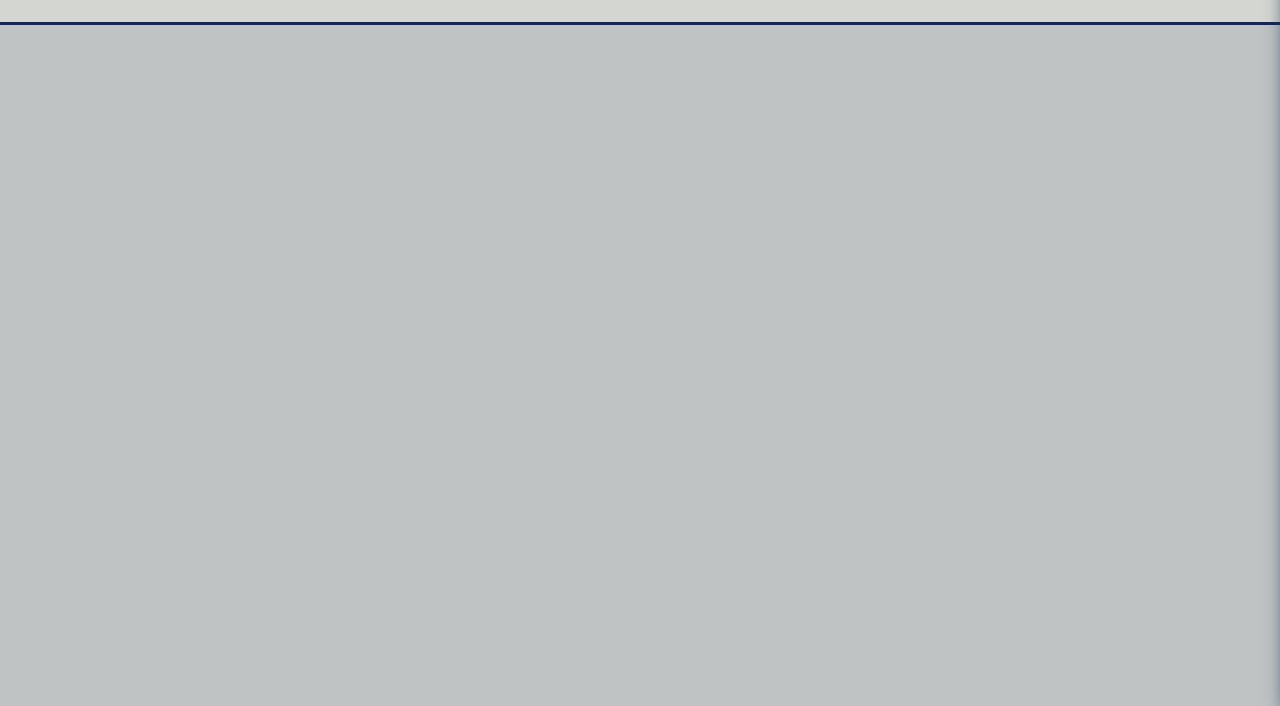
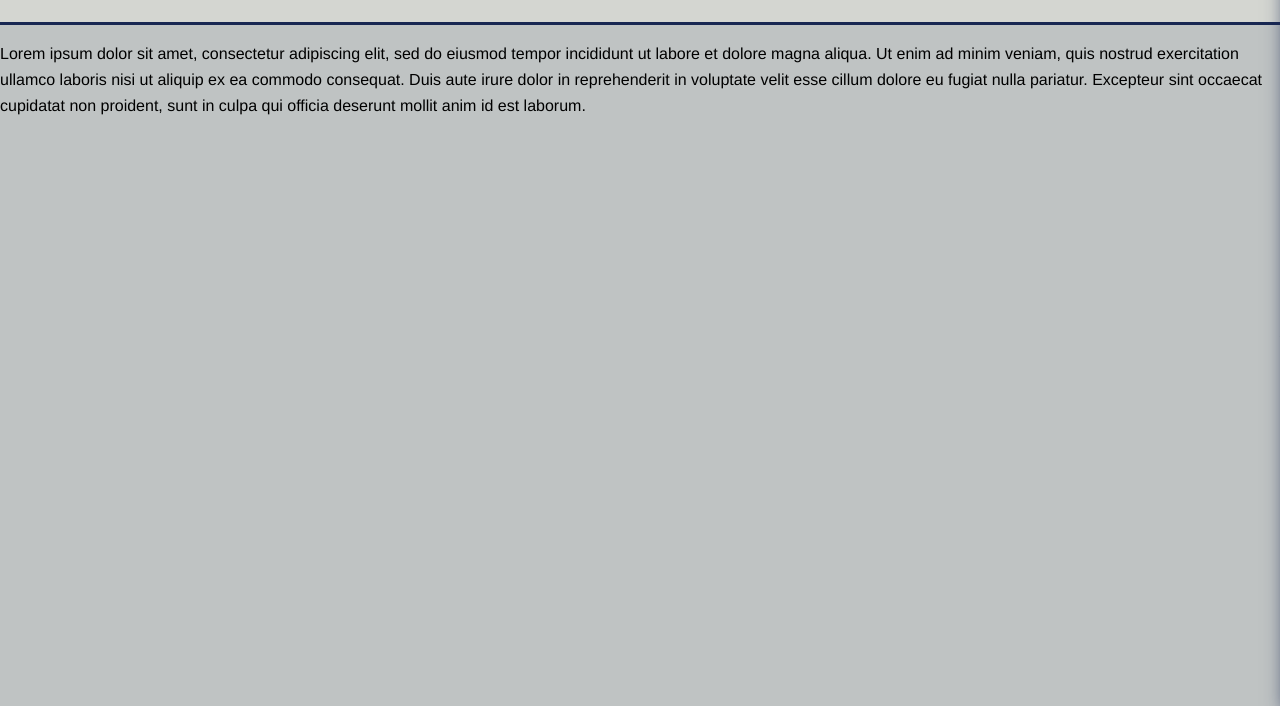
Before and after one commit to VeectoP/The_Mystery_Gang, a plain HTML site: page prototype/page/aboutus.html in a window 1280 px wide. Shown: the part 94-800 px from the top of the page. Drawn offline with nearby package versions, Linux system fonts and the light colour scheme.

Commit message:
added filler text to about us, no styling yet

```diff
--- a/prototype/page/aboutus.html
+++ b/prototype/page/aboutus.html
@@ -69,8 +69,15 @@
         <div class="main wrapper">
         </div>
 
+        <!-- About us text, currently filler text -->
+        <div id="aboutTextContainer">
+            <p class="normalText" id="aboutText">
+                Lorem ipsum dolor sit amet, consectetur adipiscing elit, sed do eiusmod tempor incididunt ut labore et dolore magna aliqua. Ut enim ad minim veniam, quis nostrud exercitation ullamco laboris nisi ut aliquip ex ea commodo consequat. Duis aute irure dolor in reprehenderit in voluptate velit esse cillum dolore eu fugiat nulla pariatur. Excepteur sint occaecat cupidatat non proident, sunt in culpa qui officia deserunt mollit anim id est laborum.
+            </p>
+        </div>
+
          <!-- submission / sign up page code -->
-         <div id="submissionPageContainer">
+        <div id="submissionPageContainer">
             <i id="closeSubmissionPage" class="fa fa-times"></i>
             <form id="submissionForm">
                 <label id="submissionTitle">Submit a controller you would like to see!</label>
```
